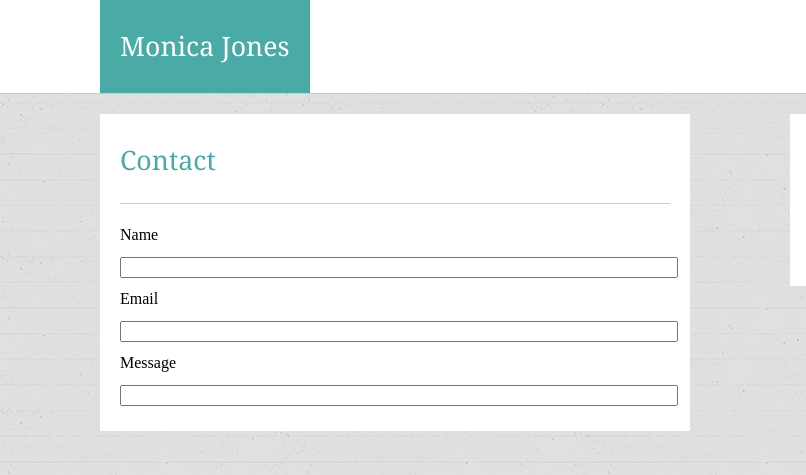
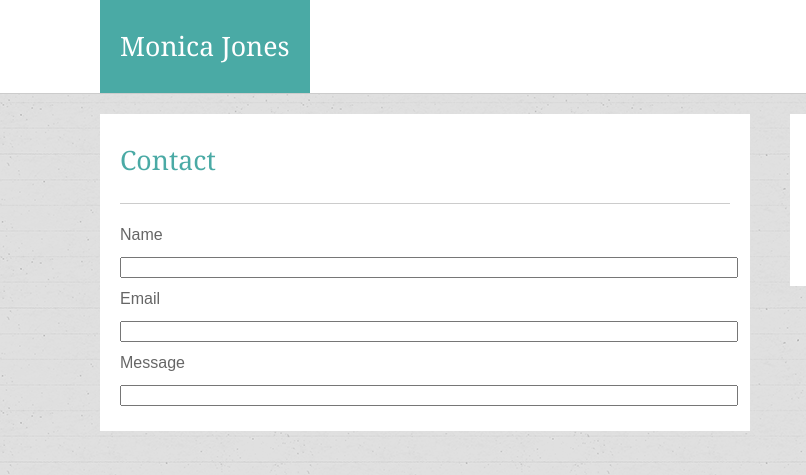
Before and after one commit to monicaj314/Basic-Portfolio, a plain HTML site: page contact.html in a window 1280 px wide. Shown: the top 475 px of the page, 0-806 px from the left. Drawn offline with Linux system fonts and the light colour scheme.

Commit message:
font change

```diff
--- a/assets/css/reset.css
+++ b/assets/css/reset.css
@@ -181,11 +181,13 @@ footer {
 /*Styling specific to contact.html*/
 
 .contactform {
-	width: 550px;
+	width: 610px;
 	margin: 20px 20px 0 0;
 	background-color: #ffffff;
 	float: left;
 	padding: 20px;
+	font-family: 'Arial', 'Helvetica Neue', Helvetica, sans-serif;
+	color: #666666;
 }
 .contact {
 	color: #4aaaa5;
--- a/contact.html
+++ b/contact.html
@@ -8,14 +8,15 @@
 <body>
 <header>
 	<div id="maxwidth">
-		<div class="name">
+	<heading class="name">
 		<h1>Monica Jones</h1>
-		</div>
+	</heading>
 	<div class="navbar">
 	<ul>
 		<li>
 			<a href="index.html">About</a>
 		</li>
+
 		<li>
 			<a href="portfolio.html">Portfolio</a>
 		</li>
```
Lines whose indentation alone changed are shown as unchanged.
